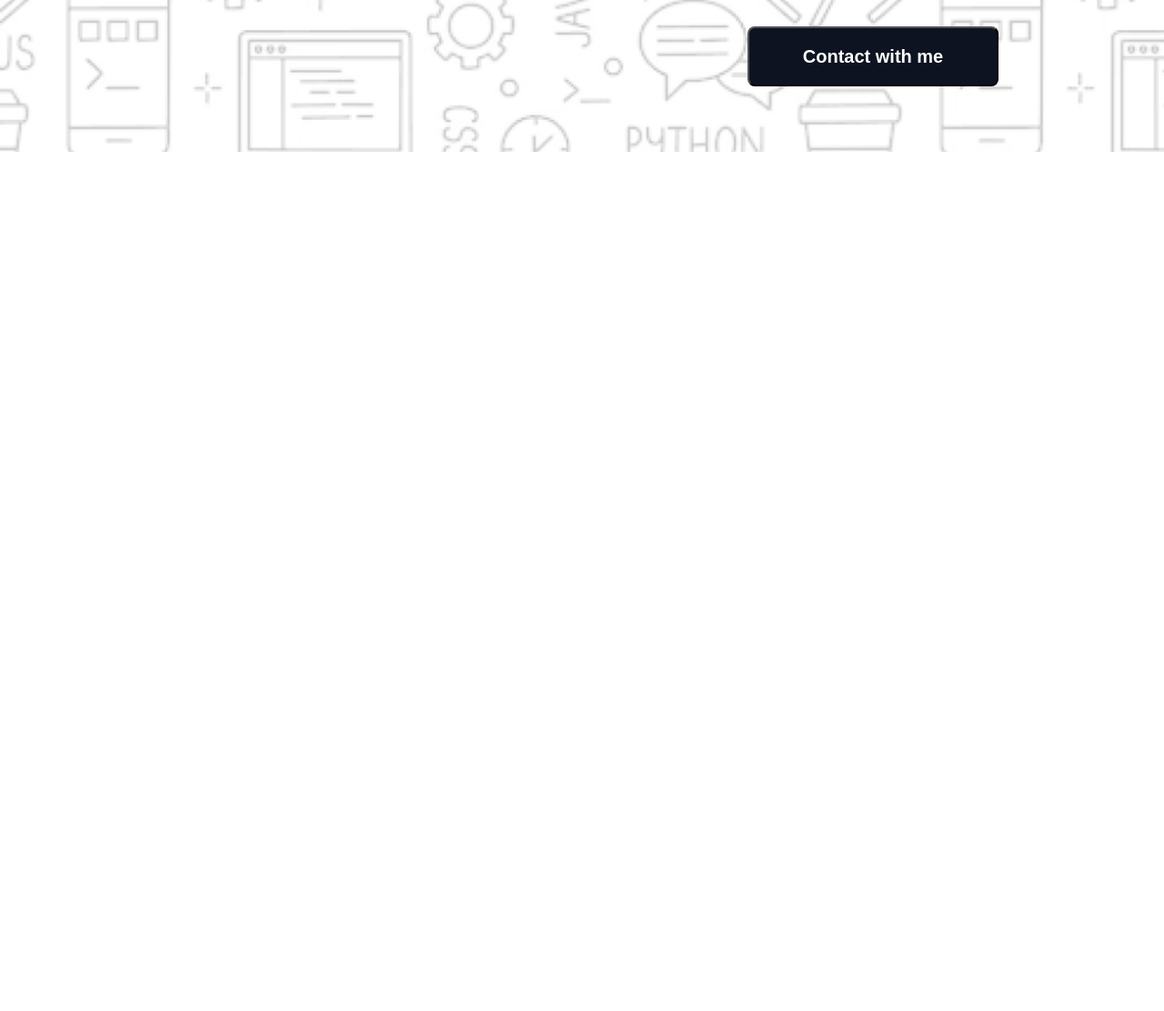
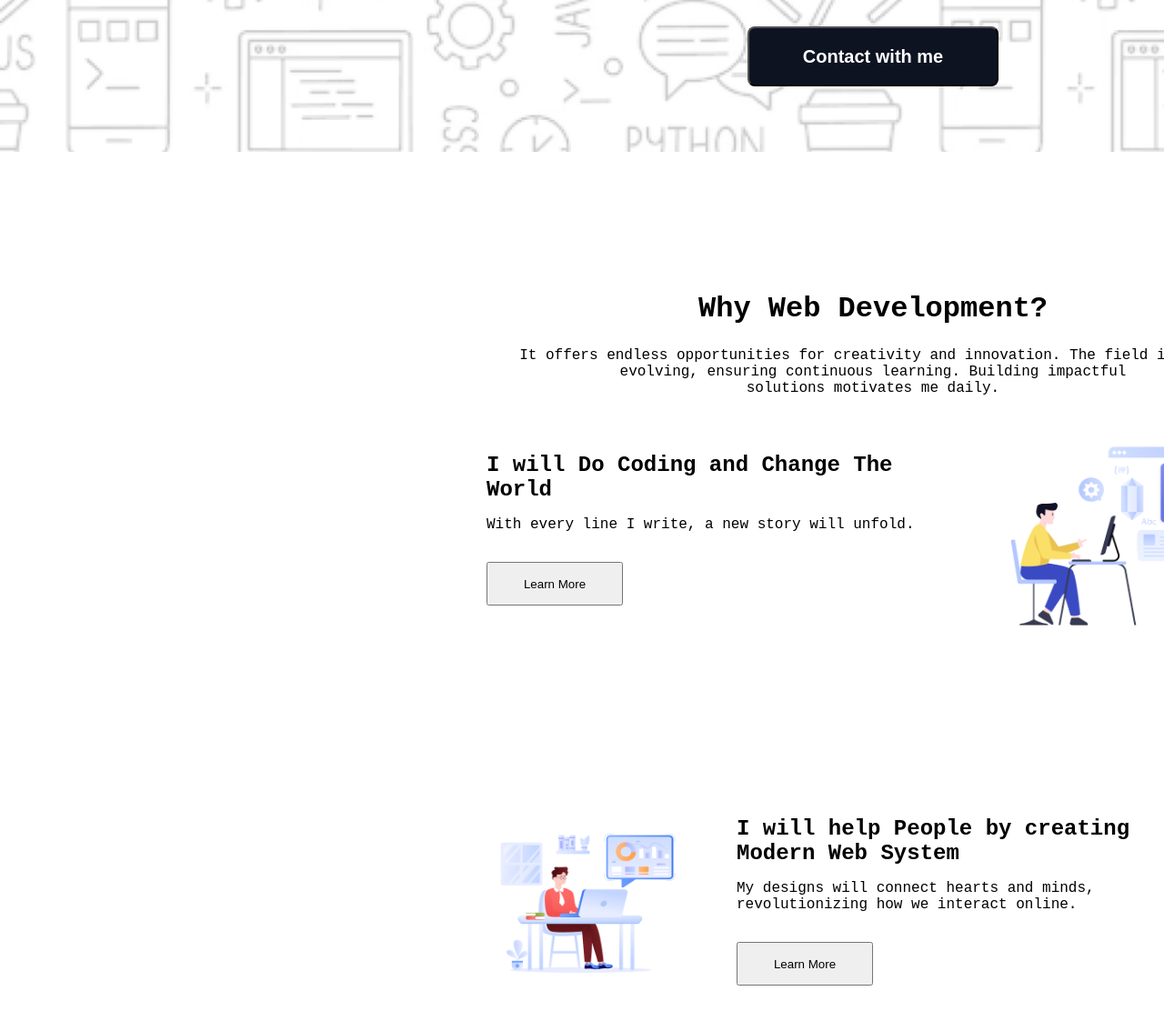
Before and after one commit to MdMizanAslam/mizan_portfolio_webpage, a plain HTML site: page index.html in a window 1280 px wide. Shown: the part 648-1760 px from the top of the page at 91% size. Before the commit the page ends 815 px from the top, so only its background shows below. Drawn offline with Linux system fonts and the light colour scheme; a web font is replaced by a local one.

Commit message:
pushed why web dev. part

```diff
--- a/index.html
+++ b/index.html
@@ -30,5 +30,42 @@
 
     </header>
 
+    <main>
+
+    <div class="main-p-div">
+
+            <div class="main-d1">
+                <p class="md1">Why Web Development?</p>
+                <p class="wwdd">It offers endless opportunities for creativity and innovation. The field is ever-evolving, ensuring continuous learning. Building impactful <br> solutions motivates me daily.</p>
+            </div>
+
+            <div class="main-c1">
+                <div class="main-c1a">
+                    <p class="main-c1-p1">I will Do Coding and Change The World</p>
+                <p>With every line I write, a new story will unfold.</p>
+                <button class="lrn-btn">Learn More</button>
+                </div>
+                <div class="main-c1-p"><img class="c1p" src="assets/Layer_1.png" alt="Learn More"> </div>
+            </div>
+
+            <div class="main-c2">
+                <div class="main-c1-p"><img class="c2p" src="assets/Group 3.png" alt="Learn More"> </div>
+                <div class="main-c1a">
+                    <p class="main-c1-p1">I will help People by creating Modern Web System </p>
+                <p>My designs will connect hearts and minds, revolutionizing how we interact online.</p>
+                <button class="lrn-btn">Learn More</button>
+                </div>
+            </div>
+
+            <div class="main-c1">
+                <div class="main-c1a">
+                    <p class="main-c1-p1">I will Do Coding and Change The World</p>
+                <p>With each line of code, I'll shape a world anew.</p>
+                <button class="lrn-btn">Learn More</button>
+                </div>
+                <div class="main-c1-p"><img class="c3p" src="assets/Group 4.png" alt="Learn More"> </div>
+            </div>
+
+
 </body>
 </html>
--- a/style.css
+++ b/style.css
@@ -90,3 +90,101 @@ body{
 }
             /* banner selection style ends here */
 /* header ends here */
+
+/* main strats here */
+    /* main's frist div starts here */
+.main-p-div{
+    /* position: absolute; */
+    width: 1140px;
+    height: 1395px;
+    margin: 74px 390px 88px 390px;
+    display: flex;
+    flex-direction: column;
+    justify-content: flex-start;
+    align-items: center;
+    padding: 80px 97px 80px 97px;
+    /* border: 2px solid red; */
+
+    }
+    .main-d1{
+        width: 852px;
+        height: 39px;
+        display: flex;
+        margin-bottom: 48px;
+        flex-direction: column;
+        justify-content: flex-start;
+        text-align: center;
+    }
+    .md1{
+        font-size: 32px;
+        font-weight: 800;
+        margin-bottom: 24px;
+    }
+    .main-c1{
+        width: 946px;
+        height: 336px;
+        display: flex;
+        flex-direction: row;
+        align-items: center;
+        justify-content: space-between;
+        padding: 48px;
+        margin: 32px 0px;
+    }
+    .main-c2{
+        width: 946px;
+        height: 336px;
+        display: flex;
+        flex-direction: row;
+        align-items: center;
+        padding: 48px;
+        margin: 32px 0px;
+    }
+
+    .main-c1a{
+    position: static;
+    width: 477px;
+    height: 240px;
+    display: flex;
+    flex-direction: column;
+    align-self: stretch;
+    margin: 10px 0px 10px;
+    }
+    .main-c1-p1{
+        font-size: 24px;
+        font-weight: 700;
+        margin-bottom: 16px;
+        text-align: left;
+    }
+    .lrn-btn{
+        width: 150px;
+        height: 48px;
+        display: flex;
+        flex-direction: row;
+        justify-content: center;
+        align-items: center;
+        padding: 12px 20px 12px 20px;
+        margin: 32px 0px;
+        cursor: pointer;
+    }
+    .lrn-btn-txt{
+        font-size: 35px;
+        font-weight: 900;
+    }
+    .main-c1-p{
+        width: 275px;
+        height: 240px;
+
+    }
+    .c1p{
+        width: 260px;
+        height: 217.01px;
+    }
+    .c2p{
+        width: 223px;
+        height: 209px;
+    }
+    .c3p{
+        width: 206px;
+        height: 220px;
+    }
+            /* main's frist div ends here */
```
